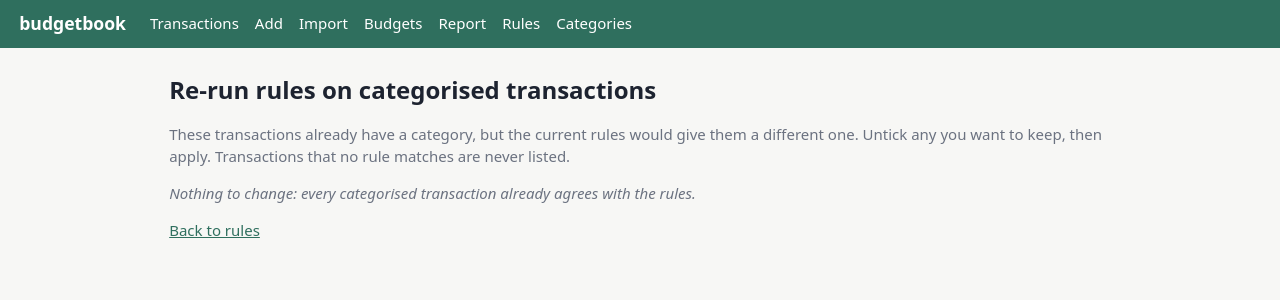
After one commit to Chad9100/budgetbook, a Flask app: page /rules/reapply in a window 1280 px wide. The commit adds this page. Shown: the top 300 px of the page. Run offline with Flask 3, Linux system fonts and the light colour scheme; data that the repository does not hold is empty.

Commit message:
Add re-run rules preview for categorised transactions
The Rules page links to a preview listing already categorised
transactions whose category the current rules would change. Rows can be
unticked; applying changes only the ticked ones.

```diff
--- a/src/budgetbook/db.py
+++ b/src/budgetbook/db.py
@@ -229,6 +229,15 @@ def uncategorised_transactions():
         " WHERE category_id IS NULL").fetchall()
 
 
+def categorised_transactions():
+    """Transactions that already have a category, newest first."""
+    return get_db().execute(
+        "SELECT t.id, t.date, t.payee, t.amount_cents, t.category_id,"
+        " c.name AS category FROM transactions t"
+        " JOIN categories c ON c.id = t.category_id"
+        " ORDER BY t.date DESC, t.id DESC").fetchall()
+
+
 def set_categories(pairs):
     """``pairs``: iterable of (category_id, transaction_id)."""
     conn = get_db()
--- a/src/budgetbook/rules.py
+++ b/src/budgetbook/rules.py
@@ -88,6 +88,21 @@ def load_rules():
              r["min_cents"], r["max_cents"]) for r in db.list_rules()]
 
 
+def recategorise_preview():
+    """Categorised transactions whose best matching rule gives a different
+    category. Returns (row, new_category_id) pairs; transactions no rule
+    matches are left alone."""
+    rules = load_rules()
+    if not rules:
+        return []
+    out = []
+    for row in db.categorised_transactions():
+        cat = pick_category(row["payee"], rules, row["amount_cents"])
+        if cat is not None and cat != row["category_id"]:
+            out.append((row, cat))
+    return out
+
+
 def apply_to_uncategorised():
     """Categorise every uncategorised transaction a rule matches.
     Returns how many were changed."""
--- a/src/budgetbook/templates/rules.html
+++ b/src/budgetbook/templates/rules.html
@@ -48,5 +48,6 @@ without a category, to imports, and on demand below.</p>
   {{ csrf_field() }}
   <button type="submit">Apply rules to {{ uncategorised }} uncategorised transaction{{ '' if uncategorised == 1 else 's' }}</button>
 </form>
+<p><a href="{{ url_for('reapply_rules') }}">Preview re-running rules on categorised transactions</a></p>
 {% endif %}
 {% endblock %}
--- /dev/null
+++ b/src/budgetbook/templates/rules_reapply.html
@@ -0,0 +1,28 @@
+{% extends "base.html" %}
+{% block title %}Re-run rules{% endblock %}
+{% block body %}
+<h1>Re-run rules on categorised transactions</h1>
+<p class="muted">These transactions already have a category, but the current
+rules would give them a different one. Untick any you want to keep, then apply.
+Transactions that no rule matches are never listed.</p>
+{% if rows %}
+<form method="post" action="{{ url_for('reapply_rules') }}">
+  {{ csrf_field() }}
+  <table>
+  <thead><tr><th></th><th>Date</th><th>Payee</th><th>Amount</th><th>Now</th><th>Would become</th></tr></thead>
+  <tbody>
+  {% for r in rows %}
+  <tr><td><input type="checkbox" name="tx_id" value="{{ r.tx.id }}" checked></td>
+    <td>{{ r.tx.date }}</td><td>{{ r.tx.payee }}</td>
+    <td class="num {{ 'pos' if r.tx.amount_cents > 0 else 'neg' }}">{{ r.tx.amount_cents|signed_money }}</td>
+    <td>{{ r.tx.category }}</td><td>{{ r.new }}</td></tr>
+  {% endfor %}
+  </tbody>
+  </table>
+  <button type="submit">Apply selected changes</button>
+</form>
+{% else %}
+<p class="empty">Nothing to change: every categorised transaction already agrees with the rules.</p>
+{% endif %}
+<p><a href="{{ url_for('rules_page') }}">Back to rules</a></p>
+{% endblock %}
--- a/src/budgetbook/views.py
+++ b/src/budgetbook/views.py
@@ -218,6 +218,25 @@ def register(app):
         n = rules.apply_to_uncategorised()
         flash(f"Categorised {n} transaction{'s' if n != 1 else ''}.")
         return redirect(url_for("rules_page"))
+
+    @app.route("/rules/reapply", methods=["GET", "POST"])
+    def reapply_rules():
+        """Preview, then apply, rule changes to already categorised
+        transactions. Only the ticked rows are changed, and each is
+        re-checked against the current rules at that moment."""
+        names = {c["id"]: c["name"] for c in db.list_categories()}
+        changes = rules.recategorise_preview()
+        if request.method == "POST":
+            chosen = set(request.form.getlist("tx_id"))
+            pairs = [(cat, row["id"]) for row, cat in changes
+                     if str(row["id"]) in chosen]
+            if pairs:
+                db.set_categories(pairs)
+            n = len(pairs)
+            flash(f"Recategorised {n} transaction{'s' if n != 1 else ''}.")
+            return redirect(url_for("rules_page"))
+        rows = [{"tx": row, "new": names[cat]} for row, cat in changes]
+        return render_template("rules_reapply.html", rows=rows)
 
     # ----------------------------------------------------------------- budgets
 
```
Also changed, not shown: ROADMAP.md (+1 -1 lines), tests/test_rules.py (+23 -0 lines), README.md.
